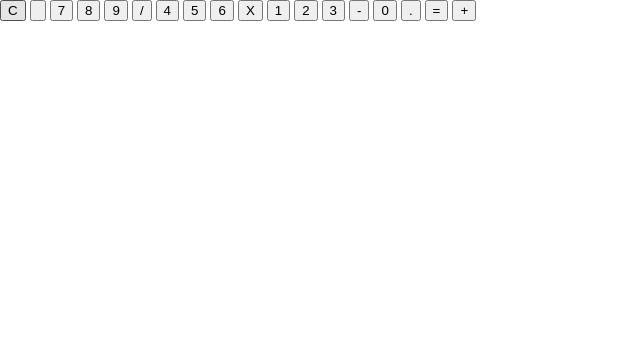
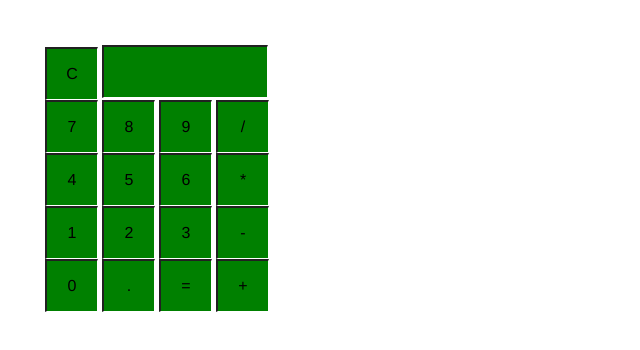
Before and after one commit to julang0707/Assignment-05-Calculator-Hard, a plain HTML site: page index.html in a window 1280 px wide. Shown: the whole page, without its empty margins (0-640 px from the left). Drawn offline with nearby package versions, Linux system fonts and the light colour scheme; files that its build step writes are made by us from their sources.

Commit message:
finished code for hard mode

```diff
--- a/index.html
+++ b/index.html
@@ -2,31 +2,31 @@
 <html>
 <head>
   <meta charset="utf-8">
-  <link rel="stylesheet" href="hard_mode/css/main.css">
+  <link rel="stylesheet" href="css/main.css">
   <title></title>
 </head>
 <body>
   <div class="calculator">
-
-  </div>
-<input type="button" class="button" id="clear" value="C">
-<input type="button" class="screen" id="screen" value="">
-<input type="button" class="button" value="7">
-<input type="button" class="button" value="8">
-<input type="button" class="button" value="9">
-<input type="button" class="button op" value="/">
-<input type="button" class="button"value="4">
-<input type="button" class="button"value="5">
-<input type="button" class="button"value="6">
-<input type="button" class="button op" value="X">
-<input type="button" class="button" value="1">
-<input type="button" class="button" value="2">
-<input type="button" class="button" value="3">
-<input type="button" class="button op" value="-">
-<input type="button" class="button" value="0">
-<input type="button" class="button" value=".">
-<input type="button" class="button" id="eval" value="=">
-<input type="button" class="button op" value="+">
+    <form name "my_calc">
+<input class="button" id="clear" value="C" onclick="reset();">
+<input class="button" id="screen" value="">
+<input class="button" value="7" onclick="update(7)">
+<input class="button" value="8" onclick="update(8)">
+<input class="button" value="9" onclick="update(9)">
+<input class="button op" value="/" onclick="update('/')">
+<input class="button" value="4" onclick="update(4)">
+<input class="button" value="5" onclick="update(5)">
+<input class="button" value="6" onclick="update(6)">
+<input class="button op" value="*" onclick="update('*')">
+<input class="button" value="1" onclick="update(1)">
+<input class="button" value="2" onclick="update(2)">
+<input class="button" value="3" onclick="update(3)">
+<input class="button op" value="-" onclick="update('-')">
+<input class="button" value="0" onclick="update(0)">
+<input class="button" value="." onclick="update('.')">
+<input class="button" id="eval" value="=" onclick="result();">
+<input class="button op" value="+" onclick="update('+')">
+  </form>
   </div>
   <script type="text/javascript" src="main.js"></script>
 </body>
--- a/main.js
+++ b/main.js
@@ -1,5 +1,10 @@
-var calcBtn = document.getElementById('calculateBtn');
-calcBtn.onclick = function(){
-  var sum = Number(document.getElementById('num_one').value) + Number(document.getElementById('num_two').value);
-  document.getElementById('answer').innerText = sum;
+function update(value){
+  document.getElementById("screen").value += value;
 };
+function result(){
+  document.getElementById("screen").value = eval(document.getElementById("screen").value);
+};
+
+function reset(){
+  document.getElementById("screen").value = '';
+};
--- a/scss/main.scss
+++ b/scss/main.scss
@@ -3,15 +3,35 @@ body {
   width: 100%;
   margin: 0;
   padding: 0;
+
 }
 .calculator {
-  width: 45%;
+  width: 21%;
+  margin: 45px;
   .button {
+    margin: 0;
+    padding: 0;
     height: 50px;
     width: 50px;
     background-color: green;
+    border-right: 1px solid #fff;
+    border-bottom: 1px solid #fff;
+    text-align: center;
+    font-family: 'Helvetica', sans-serif;
+    font-size: 16px;
+
   }
-  .button .op {
-    background-color: lighten(green, 15%);
   }
-}
+
+#screen {
+    margin: 0;
+    padding-right: 5px;
+    width: 158px;
+    height: 50px;
+    background-color: green;
+    border-right: 1px solid #fff;
+    border-bottom: 1px solid #fff;
+    text-align: right;
+    font-family: 'Helvetica', sans-serif;
+    font-size: 20px;
+  }
```
Also changed, not shown: css/main.css (added).
